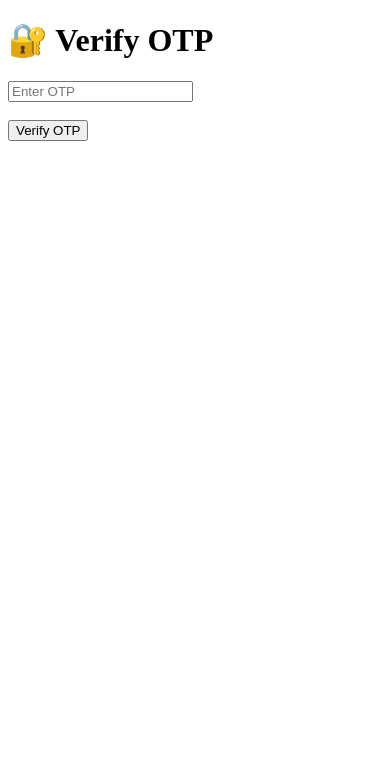
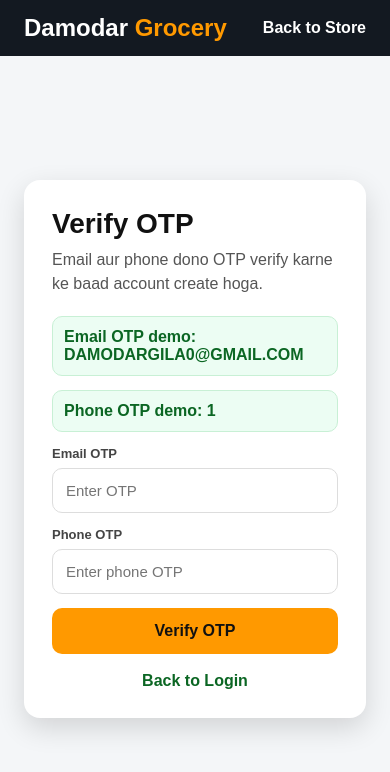
Before and after one commit to damodargila/damodar-grocery-store, a Flask app: page /verify_otp in a window 390 px wide. Shown: the top 772 px of the page. Run offline with Flask 3, Linux system fonts and the light colour scheme; a user stored in the database is signed in; some libraries are stand-ins or nearby versions.

Commit message:
Add email and phone OTP authentication

```diff
--- a/app.py
+++ b/app.py
@@ -328,6 +328,7 @@ def init_db():
                 id SERIAL PRIMARY KEY,
                 name TEXT,
                 email TEXT UNIQUE,
+                phone TEXT UNIQUE,
                 password TEXT
             )
         """)
@@ -379,6 +380,9 @@ def init_db():
             "orders": [
                 ("status", "TEXT"),
                 ("customer_email", "TEXT"),
+            ],
+            "users": [
+                ("phone", "TEXT"),
             ],
             "order_items": [
                 ("product_id", "INTEGER"),
@@ -433,6 +437,7 @@ def init_db():
                 id INTEGER PRIMARY KEY AUTOINCREMENT,
                 name TEXT,
                 email TEXT UNIQUE,
+                phone TEXT UNIQUE,
                 password TEXT
             )
         """)
@@ -484,6 +489,9 @@ def init_db():
                 ("status", "TEXT"),
                 ("customer_email", "TEXT"),
             ],
+            "users": [
+                ("phone", "TEXT"),
+            ],
             "order_items": [
                 ("product_id", "INTEGER"),
             ],
@@ -537,6 +545,41 @@ def send_email_async(to_email, subject, body):
 
 def is_admin():
     return session.get("admin") is True
+
+
+def make_otp():
+    return str(random.randint(100000, 999999))
+
+
+def send_phone_otp(phone, otp):
+    # SMS gateway nahi laga hai, isliye phone OTP demo mode me verify page par dikhega.
+    print(f"Phone OTP for {phone}: {otp}")
+
+
+def register_pending_user():
+    pending = session.get("pending_register")
+    if not pending:
+        return None
+
+    hashed_password = generate_password_hash(pending["password"])
+
+    conn = get_db()
+    cursor = conn.cursor()
+
+    try:
+        execute(
+            cursor,
+            "INSERT INTO users(name, email, phone, password) VALUES(?,?,?,?)",
+            (pending["name"], pending["email"], pending["phone"], hashed_password)
+        )
+        conn.commit()
+    except Exception:
+        conn.rollback()
+        conn.close()
+        return None
+
+    conn.close()
+    return pending
 
 
 @app.route("/")
@@ -620,17 +663,38 @@ def home():
 @app.route("/send_otp", methods=["GET", "POST"])
 def send_otp():
     if request.method == "POST":
-        email = request.form["email"]
-        otp = str(random.randint(100000, 999999))
-
-        session["otp_email"] = email
+        login_id = request.form.get("login_id", "").strip().lower()
+        otp = make_otp()
+
+        conn = get_db()
+        cursor = conn.cursor()
+        execute(cursor, "SELECT * FROM users WHERE email=? OR phone=?", (login_id, login_id))
+        user = cursor.fetchone()
+        conn.close()
+
+        if not user:
+            return render_template("send_otp.html", error="Is email ya phone se account nahi mila.", form_data=request.form)
+
+        user_email = user["email"] if hasattr(user, "keys") and "email" in user.keys() else user[2]
+        user_phone = user["phone"] if hasattr(user, "keys") and "phone" in user.keys() else user[3]
+
+        session["otp_user"] = user_email
+        session["otp_login_id"] = login_id
         session["otp"] = otp
-
-        send_email(
-            email,
-            "Your Damodar Grocery Store OTP",
-            f"Your OTP is {otp}"
-        )
+        session["otp_flow"] = "login"
+
+        if "@" in login_id:
+            send_email_async(
+                user_email,
+                "Your Damodar Grocery Store OTP",
+                f"Your login OTP is {otp}"
+            )
+            session["phone_demo_otp"] = ""
+            session["email_demo_otp"] = otp if not EMAIL_ADDRESS or not EMAIL_APP_PASSWORD else ""
+        else:
+            send_phone_otp(user_phone, otp)
+            session["phone_demo_otp"] = otp
+            session["email_demo_otp"] = ""
 
         return redirect("/verify_otp")
 
@@ -640,16 +704,64 @@ def send_otp():
 @app.route("/verify_otp", methods=["GET", "POST"])
 def verify_otp():
     if request.method == "POST":
-        user_otp = request.form["otp"]
+        user_otp = request.form.get("otp", "").strip()
+        user_phone_otp = request.form.get("phone_otp", "").strip()
+
+        if session.get("otp_flow") == "register":
+            if user_otp == session.get("otp") and user_phone_otp == session.get("phone_otp"):
+                pending = register_pending_user()
+                if not pending:
+                    session.pop("otp", None)
+                    return render_template(
+                        "verify_otp.html",
+                        error="Account create nahi ho paya. Email ya phone already registered ho sakta hai."
+                    )
+
+                session["user"] = pending["email"]
+                session.pop("pending_register", None)
+
+                session.pop("otp", None)
+                session.pop("phone_otp", None)
+                session.pop("otp_flow", None)
+                session.pop("phone_demo_otp", None)
+                session.pop("email_demo_otp", None)
+                session.pop("admin", None)
+                return redirect("/")
+
+            return render_template(
+                "verify_otp.html",
+                error="Email OTP ya Phone OTP galat hai.",
+                email_demo_otp=session.get("email_demo_otp", ""),
+                phone_demo_otp=session.get("phone_demo_otp", ""),
+                otp_flow="register"
+            )
 
         if user_otp == session.get("otp"):
-            session["user"] = session.get("otp_email")
+            session["user"] = session.get("otp_user")
             session.pop("otp", None)
+            session.pop("phone_otp", None)
+            session.pop("otp_flow", None)
+            session.pop("otp_user", None)
+            session.pop("otp_login_id", None)
+            session.pop("phone_demo_otp", None)
+            session.pop("email_demo_otp", None)
+            session.pop("admin", None)
             return redirect("/")
 
-        return "Wrong OTP"
-
-    return render_template("verify_otp.html")
+        return render_template(
+            "verify_otp.html",
+            error="Wrong OTP. Dobara check kare.",
+            email_demo_otp=session.get("email_demo_otp", ""),
+            phone_demo_otp=session.get("phone_demo_otp", ""),
+            otp_flow=session.get("otp_flow", "login")
+        )
+
+    return render_template(
+        "verify_otp.html",
+        email_demo_otp=session.get("email_demo_otp", ""),
+        phone_demo_otp=session.get("phone_demo_otp", ""),
+        otp_flow=session.get("otp_flow", "login")
+    )
 
 
 @app.route("/apply_coupon", methods=["POST"])
@@ -819,6 +931,7 @@ def register():
     if request.method == "POST":
         name = request.form.get("name", "").strip()
         email = request.form.get("email", "").strip().lower()
+        phone = request.form.get("phone", "").strip()
         password = request.form.get("password", "")
 
         if not name:
@@ -827,28 +940,44 @@ def register():
         if "@" not in email or "." not in email:
             return render_template("register.html", error="Valid email enter kare.", form_data=request.form)
 
+        if not phone.isdigit() or len(phone) != 10:
+            return render_template("register.html", error="Phone number 10 digit ka hona chahiye.", form_data=request.form)
+
         if len(password) < 6:
             return render_template("register.html", error="Password kam se kam 6 characters ka hona chahiye.", form_data=request.form)
 
-        hashed_password = generate_password_hash(password)
-
         conn = get_db()
         cursor = conn.cursor()
-
-        try:
-            execute(
-                cursor,
-                "INSERT INTO users(name, email, password) VALUES(?,?,?)",
-                (name, email, hashed_password)
-            )
-            conn.commit()
-        except Exception:
-            conn.rollback()
-            conn.close()
-            return render_template("register.html", error="Ye email already registered hai.", form_data=request.form)
-
+        execute(cursor, "SELECT 1 FROM users WHERE email=? OR phone=?", (email, phone))
+        existing_user = cursor.fetchone()
         conn.close()
-        return redirect("/customer_login")
+
+        if existing_user:
+            return render_template("register.html", error="Ye email ya phone already registered hai.", form_data=request.form)
+
+        email_otp = make_otp()
+        phone_otp = make_otp()
+
+        session["pending_register"] = {
+            "name": name,
+            "email": email,
+            "phone": phone,
+            "password": password,
+        }
+        session["otp"] = email_otp
+        session["phone_otp"] = phone_otp
+        session["otp_flow"] = "register"
+        session["phone_demo_otp"] = phone_otp
+        session["email_demo_otp"] = email_otp if not EMAIL_ADDRESS or not EMAIL_APP_PASSWORD else ""
+
+        send_email_async(
+            email,
+            "Verify your Damodar Grocery account",
+            f"Your account verification OTP is {email_otp}"
+        )
+        send_phone_otp(phone, phone_otp)
+
+        return redirect("/verify_otp")
 
     return render_template("register.html")
 
@@ -856,22 +985,23 @@ def register():
 @app.route("/customer_login", methods=["GET", "POST"])
 def customer_login():
     if request.method == "POST":
-        email = request.form.get("email", "").strip().lower()
+        login_id = request.form.get("login_id", "").strip().lower()
         password = request.form.get("password", "")
 
         conn = get_db()
         cursor = conn.cursor()
-        execute(cursor, "SELECT * FROM users WHERE email=?", (email,))
+        execute(cursor, "SELECT * FROM users WHERE email=? OR phone=?", (login_id, login_id))
         user = cursor.fetchone()
         conn.close()
 
         if user:
-            stored_password = user["password"] if hasattr(user, "keys") and "password" in user.keys() else user[3]
+            stored_password = user["password"] if hasattr(user, "keys") and "password" in user.keys() else user[4]
+            user_email = user["email"] if hasattr(user, "keys") and "email" in user.keys() else user[2]
 
             # Supports old plain-text passwords and upgrades them after login.
             if check_password_hash(stored_password, password) or stored_password == password:
                 session.pop("admin", None)
-                session["user"] = email
+                session["user"] = user_email
 
                 if stored_password == password:
                     conn = get_db()
@@ -879,14 +1009,14 @@ def customer_login():
                     execute(
                         cursor,
                         "UPDATE users SET password=? WHERE email=?",
-                        (generate_password_hash(password), email)
+                        (generate_password_hash(password), user_email)
                     )
                     conn.commit()
                     conn.close()
 
                 return redirect("/")
 
-        return render_template("customer_login.html", error="Email ya password galat hai.", form_data=request.form)
+        return render_template("customer_login.html", error="Email/phone ya password galat hai.", form_data=request.form)
 
     return render_template("customer_login.html")
 
--- a/templates/register.html
+++ b/templates/register.html
@@ -79,6 +79,11 @@ input:focus{outline:none;border-color:#0b6623;box-shadow:0 0 0 3px rgba(11,102,3
                 </div>
 
                 <div class="field">
+                    <label>Phone Number</label>
+                    <input type="tel" name="phone" placeholder="10 digit phone number" value="{{ form_data.get('phone', '') if form_data else '' }}" pattern="[0-9]{10}" maxlength="10" required>
+                </div>
+
+                <div class="field">
                     <label>Password</label>
                     <div class="password-row">
                         <input id="password" type="password" name="password" placeholder="Minimum 6 characters" minlength="6" required>
--- a/templates/verify_otp.html
+++ b/templates/verify_otp.html
@@ -1,27 +1,76 @@
 <!DOCTYPE html>
 <html>
 <head>
-<title>Verify OTP</title>
+<title>Verify OTP - Damodar Grocery</title>
+<meta name="viewport" content="width=device-width, initial-scale=1.0">
+
+<style>
+*{box-sizing:border-box;margin:0;padding:0}
+body{font-family:Arial,sans-serif;background:#f4f6f8;color:#111;min-height:100vh}
+.topbar{background:#131921;color:white;padding:14px 24px;display:flex;justify-content:space-between;align-items:center}
+.logo{font-size:24px;font-weight:bold;text-decoration:none;color:white}
+.logo span{color:#ff9900}
+.topbar a{color:white;text-decoration:none;font-weight:bold}
+.wrap{min-height:calc(100vh - 58px);display:flex;align-items:center;justify-content:center;padding:24px}
+.card{width:100%;max-width:460px;background:white;border-radius:16px;padding:28px;box-shadow:0 10px 28px rgba(0,0,0,.14)}
+h1{font-size:28px;margin-bottom:8px}
+p{color:#555;margin-bottom:20px;line-height:1.5}
+.error{background:#fff1f1;color:#d60000;border:1px solid #ffc7c7;border-radius:10px;padding:11px;margin-bottom:14px;font-weight:bold}
+.demo{background:#ecfdf3;color:#0b6623;border:1px solid #c8f0d5;border-radius:10px;padding:11px;margin-bottom:14px;font-weight:bold}
+label{display:block;font-size:13px;font-weight:bold;color:#444;margin-bottom:7px}
+.field{margin-bottom:14px}
+input{width:100%;border:1px solid #ddd;border-radius:10px;padding:13px;font-size:15px}
+input:focus{outline:none;border-color:#0b6623;box-shadow:0 0 0 3px rgba(11,102,35,.12)}
+button{width:100%;background:#ff9900;color:#111;border:none;border-radius:10px;padding:14px;font-weight:bold;font-size:16px;cursor:pointer}
+.back{display:block;text-align:center;margin-top:18px;color:#0b6623;text-decoration:none;font-weight:bold}
+</style>
 </head>
+
 <body>
+<div class="topbar">
+    <a class="logo" href="/">Damodar <span>Grocery</span></a>
+    <a href="/">Back to Store</a>
+</div>
 
-<h1>🔐 Verify OTP</h1>
+<main class="wrap">
+    <section class="card">
+        <h1>Verify OTP</h1>
+        {% if otp_flow == 'register' %}
+        <p>Email aur phone dono OTP verify karne ke baad account create hoga.</p>
+        {% else %}
+        <p>OTP enter karke apne account me login kare.</p>
+        {% endif %}
 
-<form method="POST">
+        {% if error %}
+        <div class="error">{{ error }}</div>
+        {% endif %}
 
-<input
-type="text"
-name="otp"
-placeholder="Enter OTP"
-required>
+        {% if email_demo_otp %}
+        <div class="demo">Email OTP demo: {{ email_demo_otp }}</div>
+        {% endif %}
 
-<br><br>
+        {% if phone_demo_otp %}
+        <div class="demo">Phone OTP demo: {{ phone_demo_otp }}</div>
+        {% endif %}
 
-<button type="submit">
-Verify OTP
-</button>
+        <form method="POST">
+            <div class="field">
+                <label>{% if otp_flow == 'register' %}Email OTP{% else %}OTP{% endif %}</label>
+                <input type="text" name="otp" placeholder="Enter OTP" maxlength="6" required>
+            </div>
 
-</form>
+            {% if otp_flow == 'register' %}
+            <div class="field">
+                <label>Phone OTP</label>
+                <input type="text" name="phone_otp" placeholder="Enter phone OTP" maxlength="6" required>
+            </div>
+            {% endif %}
 
+            <button type="submit">Verify OTP</button>
+        </form>
+
+        <a class="back" href="/customer_login">Back to Login</a>
+    </section>
+</main>
 </body>
 </html>
```
Also changed, not shown: templates/customer_login.html (+6 -3 lines), templates/send_otp.html (+45 -20 lines).
